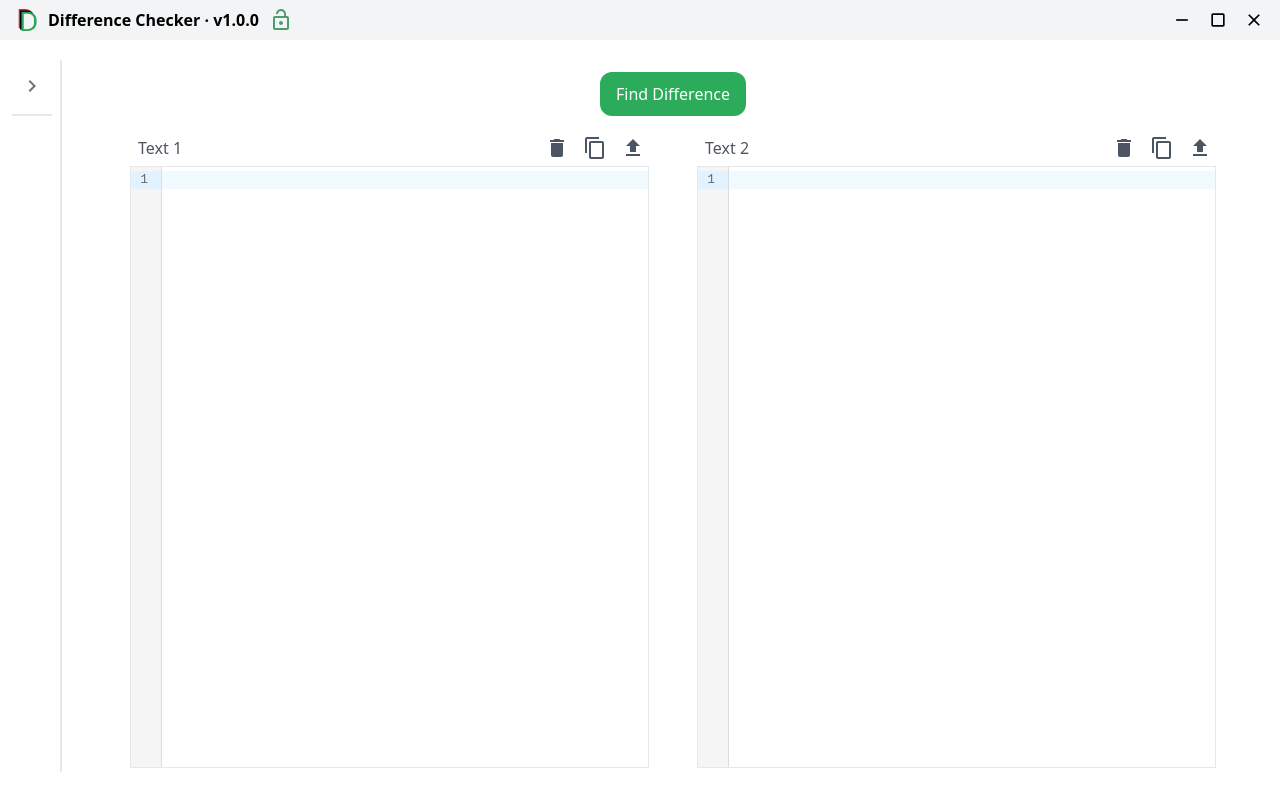
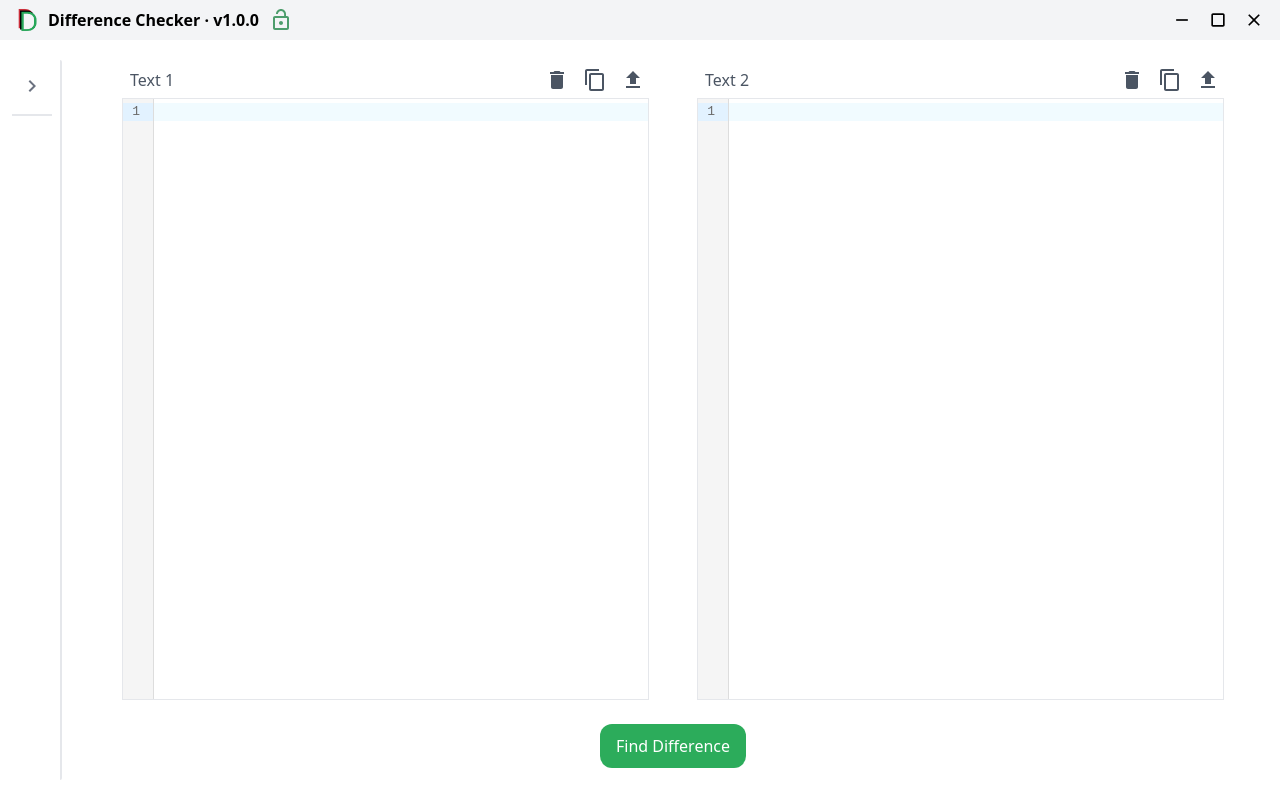
Before and after one commit to kevintsoii/Difference-Checker, a React (Create React App) app: page / in a window 1280 px wide. Built offline with nearby package versions, Linux system fonts and the light colour scheme.

Commit message:
add diff functionality

```diff
--- a/package.json
+++ b/package.json
@@ -24,6 +24,7 @@
     "electron-store": "^10.0.0",
     "framer-motion": "^11.3.2",
     "react": "^18.3.1",
+    "react-codemirror-merge": "^4.23.0",
     "react-dom": "^18.3.1",
     "react-redux": "^9.1.2",
     "react-router-dom": "^6.24.1",
--- a/src/main.js
+++ b/src/main.js
@@ -11,9 +11,10 @@ function createWindow() {
   mainWindow = new BrowserWindow({
     width: 1400,
     height: 800,
-    minWidth: 1000,
-    minHeight: 600,
+    minWidth: 1400,
+    minHeight: 800,
     frame: false,
+    roundedCorners: false,
     icon: path.join(process.cwd(), "public/logo.png"),
     webPreferences: {
       contextIsolation: true,
--- a/src/store/settingsSlice.js
+++ b/src/store/settingsSlice.js
@@ -3,7 +3,9 @@ import { createSlice } from "@reduxjs/toolkit";
 export const settingsSlice = createSlice({
   name: "settings",
   initialState: {
-    showAll: true,
+    "Lowercase Lines": false,
+    "Trim Whitespace": false,
+    "Collapse Unchanged": true,
   },
   reducers: {
     toggle: (state, action) => {
--- a/src/styles/index.css
+++ b/src/styles/index.css
@@ -1,6 +1,12 @@
 @tailwind base;
 @tailwind components;
 @tailwind utilities;
+
+html,
+body {
+  max-height: 100vh;
+  overflow: hidden;
+}
 
 #root {
   display: flex;
--- a/src/ui/App.jsx
+++ b/src/ui/App.jsx
@@ -1,4 +1,8 @@
-import { useState } from "react";
+import { useState, useRef, useEffect } from "react";
+import { useSelector } from "react-redux";
+import CodeMirrorMerge from "react-codemirror-merge";
+import { EditorView } from "codemirror";
+import { EditorState } from "@codemirror/state";
 
 import Sidebar from "./Sidebar/Sidebar";
 import TextArea from "./TextArea/TextArea";
@@ -6,26 +10,91 @@ import TextArea from "./TextArea/TextArea";
 function App() {
   const [text1, setText1] = useState("");
   const [text2, setText2] = useState("");
+  const [diffText1, setDiffText1] = useState("");
+  const [diffText2, setDiffText2] = useState("");
+
+  const [showDiff, setShowDiff] = useState(false);
+  const diff = useRef(null);
+
+  const lowercaseLines = useSelector(
+    (state) => state.settings["Lowercase Lines"]
+  );
+  const trimWhitespace = useSelector(
+    (state) => state.settings["Trim Whitespace"]
+  );
+  const collapseUnchanged = useSelector(
+    (state) => state.settings["Collapse Unchanged"]
+  );
 
   const findDifference = () => {
+    if (!text1 || !text2) return;
+    setShowDiff(true);
+    let modified1 = text1;
+    let modified2 = text2;
 
+    if (lowercaseLines) {
+      modified1 = modified1.toLowerCase();
+      modified2 = modified2.toLowerCase();
+    }
+
+    if (trimWhitespace) {
+      modified1 = modified1.replace(/^\s+|\s+$/g, "");
+      modified2 = modified2.replace(/^\s+|\s+$/g, "");
+    }
+
+    setDiffText1(modified1);
+    setDiffText2(modified2);
   };
 
+  useEffect(() => {
+    if (showDiff) {
+      diff.current?.scrollIntoView({ behavior: "smooth" });
+    }
+  }, [showDiff]);
+
   return (
-    <main className="flex flex-1 overflow-y-scroll">
+    <main className="flex">
       <Sidebar />
-      <div className="flex flex-col flex-1 items-center pt-8 px-16">
+      <div className="flex flex-col flex-1 max-h-[calc(100vh-40px)] overflow-y-scroll">
+        <div className="flex flex-col min-h-[calc(100vh-40px)] items-center py-6 px-14">
+          <div className="flex items-center flex-1 justify-center w-full gap-12">
+            <TextArea text={text1} onChangeFunction={setText1} label="Text 1" />
+            <TextArea text={text2} onChangeFunction={setText2} label="Text 2" />
+          </div>
+          <div className="flex flex-1 items-center">
             <button
-          className="px-4 py-2.5 mb-4 rounded-xl bg-green-600/90 hover:bg-green-500 text-white font-medium active:scale-95"
+              className="mt-4 px-4 py-2.5 rounded-xl bg-green-600/90 hover:bg-green-500 text-white font-medium active:scale-95"
               onClick={findDifference}
             >
               Find Difference
             </button>
+          </div>
+        </div>
 
-        <div className="flex items-center justify-center w-full gap-12">
-          <TextArea text={text1} onChangeFunction={setText1} label="Text 1" />
-          <TextArea text={text2} onChangeFunction={setText2} label="Text 2" />
+        {showDiff && (
+          <div className="flex-1 w-full mt-8" ref={diff}>
+            <CodeMirrorMerge
+              collapseUnchanged={
+                collapseUnchanged ? { margin: 2, minSize: 3 } : null
+              }
+            >
+              <CodeMirrorMerge.Original
+                value={diffText1}
+                extensions={[
+                  EditorView.editable.of(false),
+                  EditorState.readOnly.of(true),
+                ]}
+              />
+              <CodeMirrorMerge.Modified
+                value={diffText2}
+                extensions={[
+                  EditorView.editable.of(false),
+                  EditorState.readOnly.of(true),
+                ]}
+              />
+            </CodeMirrorMerge>
           </div>
+        )}
       </div>
     </main>
   );
--- a/src/ui/Sidebar/Sidebar.jsx
+++ b/src/ui/Sidebar/Sidebar.jsx
@@ -16,7 +16,7 @@ const Sidebar = () => {
   const transition = { duration: 0.5 };
 
   return (
-    <div className="flex flex-col my-5 mx-1 px-2 py-2 border-r-2 rounded-sm max-h-[calc(100vh-88px)]">
+    <div className="flex flex-col my-5 mx-1 px-2 py-2 border-r-2 rounded-sm max-h-[calc(100vh-40px)]">
       <div className="flex items-center justify-between text-gray-500 pb-3 border-b-2">
         {isOpen && (
           <motion.h1
@@ -44,8 +44,10 @@ const Sidebar = () => {
         transition={transition}
         className="flex flex-col flex-1 overflow-hidden text-nowrap mt-3 gap-6 justify-between"
       >
-        <ul>
-          <SidebarToggler setting={"showAll"} />
+        <ul className="flex flex-col gap-3">
+          <SidebarToggler setting={"Lowercase Lines"} />
+          <SidebarToggler setting={"Trim Whitespace"} />
+          <SidebarToggler setting={"Collapse Unchanged"} />
         </ul>
 
         <div className="flex flex-col self-center gap-2">
--- a/src/ui/TextArea/TextArea.jsx
+++ b/src/ui/TextArea/TextArea.jsx
@@ -6,7 +6,7 @@ import DeleteIcon from "@mui/icons-material/Delete";
 
 const TextArea = ({ text, onChangeFunction, label }) => {
   return (
-    <div className="flex flex-col flex-1 items-center">
+    <div className="flex flex-col flex-1 items-center h-full">
       <div className="flex items-center justify-between w-full pl-2 pb-0.5">
         <h1 className="text-gray-600 font-medium">{label}</h1>
         <div className="flex gap-1.5 text-gray-600">
--- a/src/ui/TitleBar/TitleBar.jsx
+++ b/src/ui/TitleBar/TitleBar.jsx
@@ -14,7 +14,7 @@ const TitleBar = () => {
   const [isAlwaysOnTop, setIsAlwaysOnTop] = useState(false);
 
   return (
-    <header className="flex px-3 h-10 bg-gray-100 items-center justify-between">
+    <header className="flex px-3 min-h-10 bg-gray-100 items-center justify-between">
       <div className="flex items-center">
         <img src={logo} width={30} alt="logo" />
         <h1 className="font-semibold mx-1.5">Difference Checker · v1.0.0</h1>
```
Also changed, not shown: 1 other file (tests, documents, lock files or other folders). Lines whose indentation alone changed are shown as unchanged.
